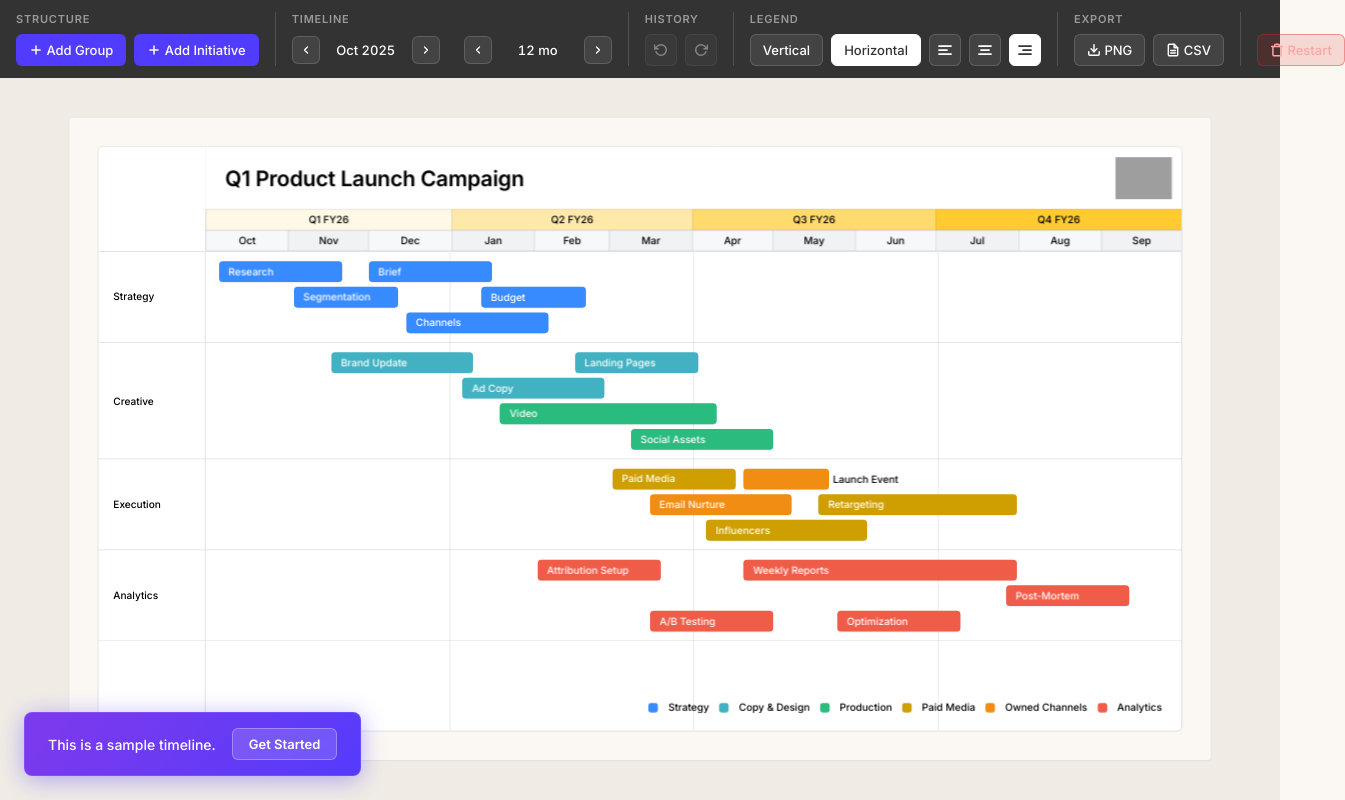
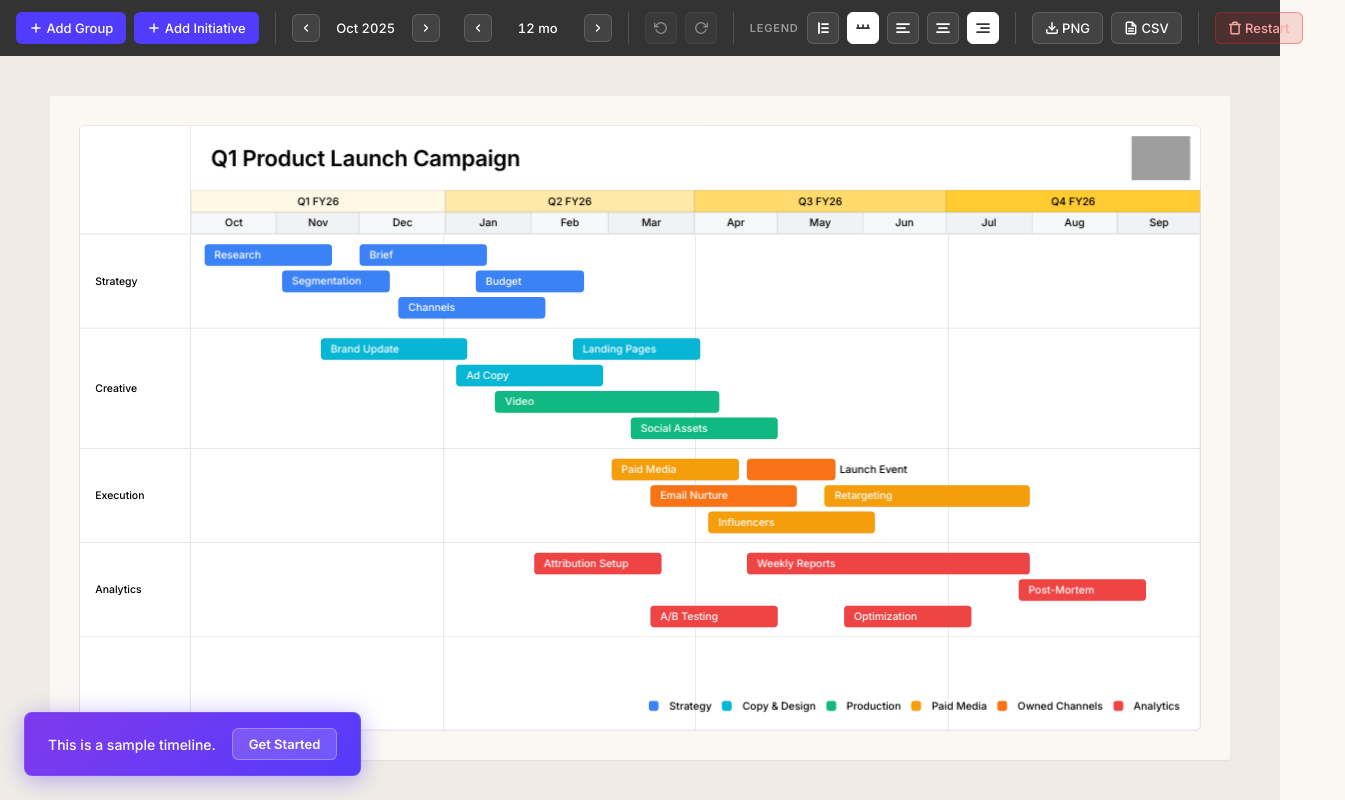
Before and after one commit to darreanbaga/Timeline-Template, a plain HTML site: page index.html in a window 1280 px wide. Shown: the whole page, 1345 px wide, since content can reach past the window. Drawn offline with nearby package versions, Linux system fonts and the light colour scheme; grey boxes are pictures that could not be loaded.

Commit message:
Vibrant initiative palette and cleaner ribbon layout
Replace muted Atlassian 500-level palette with saturated Tailwind colors.
Remove ribbon section titles, inline Legend label, and convert
Vertical/Horizontal legend buttons to icon-only.

```diff
--- a/index.html
+++ b/index.html
@@ -290,23 +290,23 @@
       --eq-border: #d0d0d0;
       --eq-selection: #3297fd;
 
-      /* ── Initiative palette (500-level primitives, Blue → Magenta) ── */
-      --palette-0: var(--_B500);
+      /* ── Initiative palette (vivid, saturated) ──────────────── */
+      --palette-0: #3B82F6;
       /* Blue    */
-      --palette-1: var(--_T500);
-      /* Teal    */
-      --palette-2: var(--_L500);
-      /* Green   */
-      --palette-3: var(--_Y500);
-      /* Yellow  */
-      --palette-4: var(--_O500);
+      --palette-1: #06B6D4;
+      /* Cyan    */
+      --palette-2: #10B981;
+      /* Emerald */
+      --palette-3: #F59E0B;
+      /* Amber   */
+      --palette-4: #F97316;
       /* Orange  */
-      --palette-5: var(--_R500);
+      --palette-5: #EF4444;
       /* Red     */
-      --palette-6: var(--_P500);
-      /* Purple  */
-      --palette-7: var(--_M500);
-      /* Magenta */
+      --palette-6: #8B5CF6;
+      /* Violet  */
+      --palette-7: #EC4899;
+      /* Pink    */
 
       /* ── Layout (JS-driven values injected at init) ────────────── */
       --sidebar-width: 180px;
@@ -374,13 +374,13 @@
       flex: 0 0 auto;
     }
 
-    .control-ribbon h3 {
+    .ribbon-label {
       font-size: var(--font-size-heading-xxsmall);
       font-weight: var(--font-weight-semibold);
       text-transform: uppercase;
       letter-spacing: 0.8px;
       color: rgba(255, 255, 255, 0.5);
-      margin: 0;
+      white-space: nowrap;
     }
 
     .section-content {
@@ -1413,7 +1413,6 @@
   <div class="app-container">
     <div class="control-ribbon" id="control-sidebar">
       <div class="control-section">
-        <h3>Structure</h3>
         <div class="section-content">
           <button id="btn-add-swimlane" class="btn-primary"><svg width="14" height="14" viewBox="0 0 24 24" fill="none" stroke="currentColor" stroke-width="2.5" stroke-linecap="round"><line x1="12" y1="5" x2="12" y2="19"/><line x1="5" y1="12" x2="19" y2="12"/></svg> Add Group</button>
           <button id="btn-add-item" class="btn-primary"><svg width="14" height="14" viewBox="0 0 24 24" fill="none" stroke="currentColor" stroke-width="2.5" stroke-linecap="round"><line x1="12" y1="5" x2="12" y2="19"/><line x1="5" y1="12" x2="19" y2="12"/></svg> Add Initiative</button>
@@ -1423,7 +1422,6 @@
       <div class="control-section-divider"></div>
 
       <div class="control-section">
-        <h3>Timeline</h3>
         <div class="section-content">
           <div class="timeline-controls">
             <div class="chevron-stepper">
@@ -1443,7 +1441,6 @@
       <div class="control-section-divider"></div>
 
       <div class="control-section">
-        <h3>History</h3>
         <div class="section-content">
           <button id="btn-undo" class="btn-icon-only" disabled title="Undo (Ctrl+Z)"><svg width="14" height="14" viewBox="0 0 24 24" fill="none" stroke="currentColor" stroke-width="2.5" stroke-linecap="round" stroke-linejoin="round"><polyline points="1 4 1 10 7 10"/><path d="M3.51 15a9 9 0 1 0 2.13-9.36L1 10"/></svg></button>
           <button id="btn-redo" class="btn-icon-only" disabled title="Redo (Ctrl+Y)"><svg width="14" height="14" viewBox="0 0 24 24" fill="none" stroke="currentColor" stroke-width="2.5" stroke-linecap="round" stroke-linejoin="round"><polyline points="23 4 23 10 17 10"/><path d="M20.49 15a9 9 0 1 1-2.13-9.36L23 10"/></svg></button>
@@ -1453,10 +1450,10 @@
       <div class="control-section-divider"></div>
 
       <div class="control-section">
-        <h3>Legend</h3>
         <div class="section-content">
-          <button id="btn-legend-vertical">Vertical</button>
-          <button id="btn-legend-horizontal">Horizontal</button>
+          <span class="ribbon-label">Legend</span>
+          <button id="btn-legend-vertical" class="btn-icon-only" title="Vertical legend"><svg width="14" height="14" viewBox="0 0 14 14" fill="none" stroke="currentColor" stroke-width="1.75" stroke-linecap="round"><line x1="3" y1="2" x2="3" y2="12"/><line x1="6" y1="3" x2="12" y2="3"/><line x1="6" y1="7" x2="12" y2="7"/><line x1="6" y1="11" x2="12" y2="11"/></svg></button>
+          <button id="btn-legend-horizontal" class="btn-icon-only" title="Horizontal legend"><svg width="14" height="14" viewBox="0 0 14 14" fill="none" stroke="currentColor" stroke-width="1.75" stroke-linecap="round"><line x1="1" y1="7" x2="13" y2="7"/><line x1="2" y1="4" x2="2" y2="7"/><line x1="7" y1="4" x2="7" y2="7"/><line x1="12" y1="4" x2="12" y2="7"/></svg></button>
           <button id="btn-legend-left" class="btn-icon-only" title="Align left"><svg width="14" height="14" viewBox="0 0 14 14" fill="none" stroke="currentColor" stroke-width="1.75" stroke-linecap="round"><line x1="1" y1="3" x2="13" y2="3"/><line x1="1" y1="7" x2="9" y2="7"/><line x1="1" y1="11" x2="13" y2="11"/></svg></button>
           <button id="btn-legend-center" class="btn-icon-only" title="Align center"><svg width="14" height="14" viewBox="0 0 14 14" fill="none" stroke="currentColor" stroke-width="1.75" stroke-linecap="round"><line x1="1" y1="3" x2="13" y2="3"/><line x1="3" y1="7" x2="11" y2="7"/><line x1="1" y1="11" x2="13" y2="11"/></svg></button>
           <button id="btn-legend-right" class="btn-icon-only" title="Align right"><svg width="14" height="14" viewBox="0 0 14 14" fill="none" stroke="currentColor" stroke-width="1.75" stroke-linecap="round"><line x1="1" y1="3" x2="13" y2="3"/><line x1="5" y1="7" x2="13" y2="7"/><line x1="1" y1="11" x2="13" y2="11"/></svg></button>
@@ -1466,7 +1463,6 @@
       <div class="control-section-divider"></div>
 
       <div class="control-section">
-        <h3>Export</h3>
         <div class="section-content">
           <button id="btn-export"><svg width="14" height="14" viewBox="0 0 24 24" fill="none" stroke="currentColor" stroke-width="2.5" stroke-linecap="round" stroke-linejoin="round"><path d="M21 15v4a2 2 0 0 1-2 2H5a2 2 0 0 1-2-2v-4"/><polyline points="7 10 12 15 17 10"/><line x1="12" y1="15" x2="12" y2="3"/></svg> PNG</button>
           <button id="btn-export-csv"><svg width="14" height="14" viewBox="0 0 24 24" fill="none" stroke="currentColor" stroke-width="2.5" stroke-linecap="round" stroke-linejoin="round"><path d="M14 2H6a2 2 0 0 0-2 2v16a2 2 0 0 0 2 2h12a2 2 0 0 0 2-2V8z"/><polyline points="14 2 14 8 20 8"/><line x1="16" y1="13" x2="8" y2="13"/><line x1="16" y1="17" x2="8" y2="17"/></svg> CSV</button>
@@ -1476,7 +1472,6 @@
       <div class="control-section-divider"></div>
 
       <div class="control-section">
-        <h3>&nbsp;</h3>
         <div class="section-content">
           <button id="btn-reset" class="btn-danger"><svg width="14" height="14" viewBox="0 0 24 24" fill="none" stroke="currentColor" stroke-width="2.5" stroke-linecap="round" stroke-linejoin="round"><polyline points="3 6 5 6 21 6"/><path d="M19 6v14a2 2 0 0 1-2 2H7a2 2 0 0 1-2-2V6m3 0V4a2 2 0 0 1 2-2h4a2 2 0 0 1 2 2v2"/></svg> Restart</button>
         </div>
```
